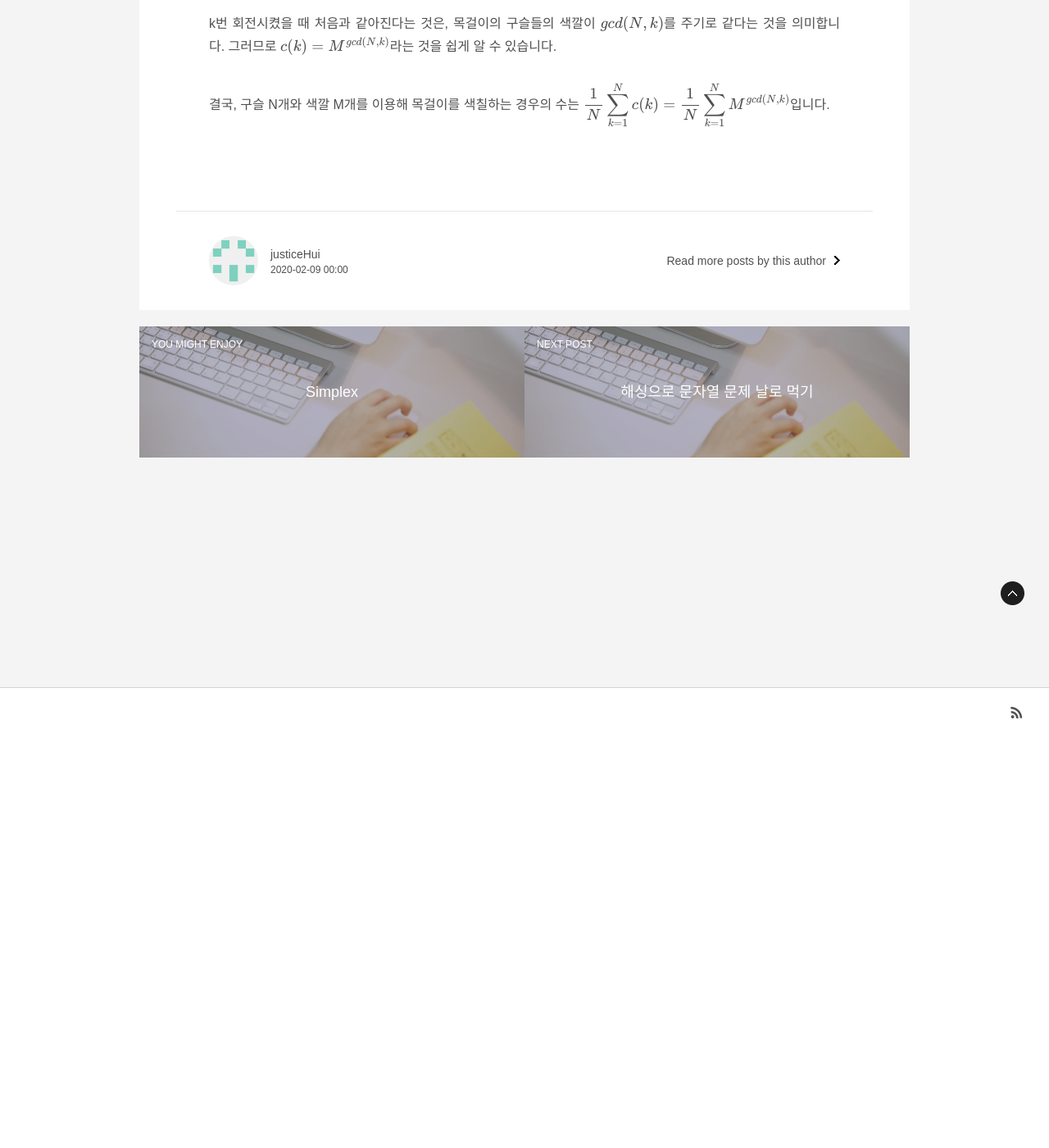
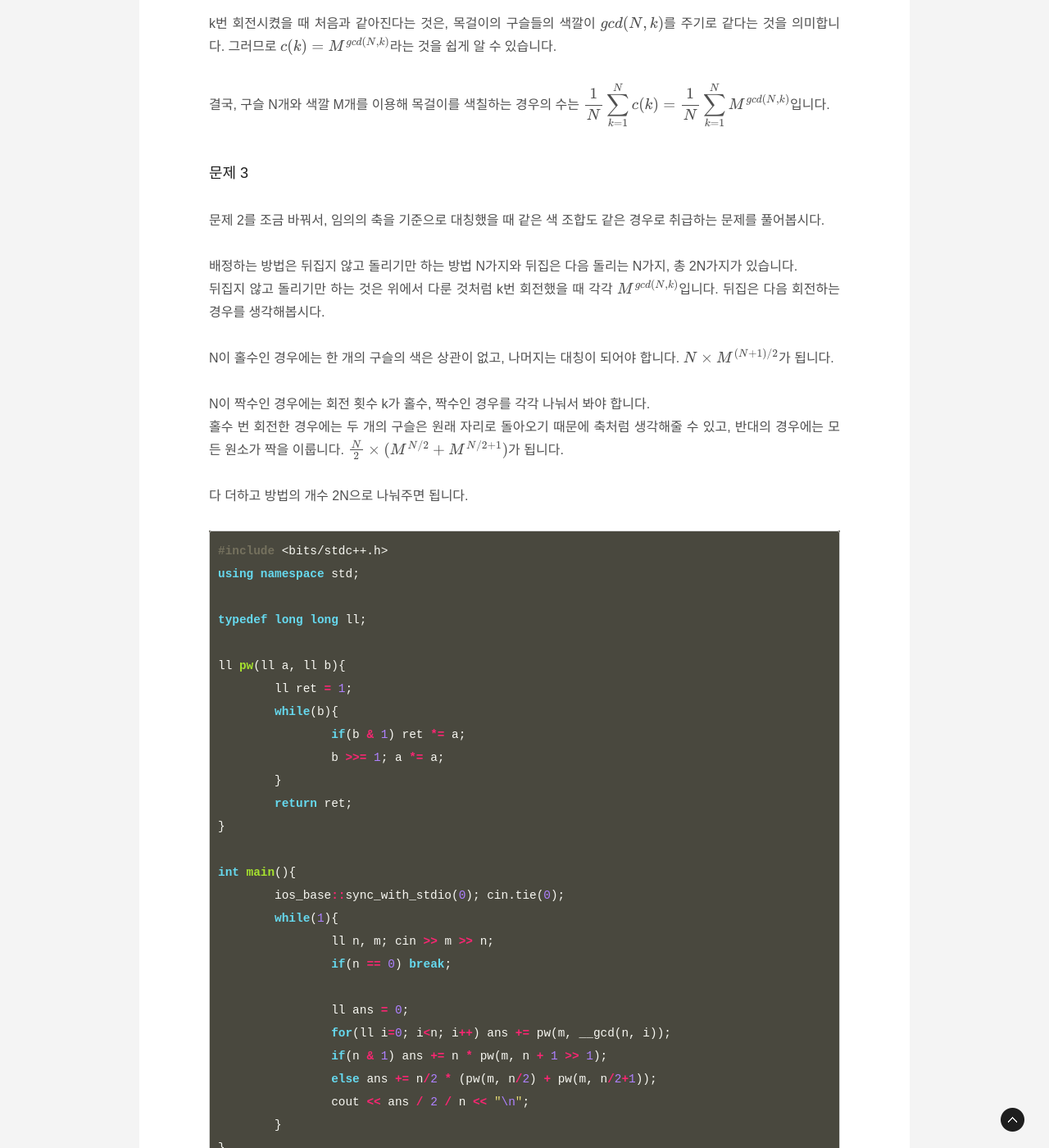
Before and after one commit to algoshitpo/algoshitpo.github.io, a Jekyll site: the page built from _posts/2020-02-09-burnside.md, in a window 1280 px wide and 1400 px high, scrolled down 3881 px. Shown: the whole window at 82% size. Built offline with Jekyll 4.4.1, drawn with Linux system fonts in a browser that asks for light colours; some web fonts are replaced; formulas are drawn with MathJax 3; before the commit the page ends 4739 px from its top, so only the background shows below that; some of the changed text lies outside the part shown.

Commit message:
week1. burnside lemma

````diff
--- a/_posts/2020-02-09-burnside.md
+++ b/_posts/2020-02-09-burnside.md
@@ -4,6 +4,7 @@ tutle: "번사이드 보조 정리"
 author: justiceHui
 date: 2020-02-09 00:00
 tags: [math]
+
 ---
 
 
@@ -24,7 +25,7 @@ tags: [math]
 
 ![](https://i.imgur.com/0LVTzcp.png)
 
-모든 경우를 다 구해보면 6가지인 것을 쉽게 알 수 있습니다.<br>N개의 구슬, M개의 색깔에서 답을 구하고 싶은데 N과 M이 크다면? 당연히 모든 경우를 다 볼 수가 없겠죠. 규칙을 찾던가, 아니면 공식을 찾아야합니다.
+모든 경우를 다 구해보면 6가지인 것을 쉽게 알 수 있습니다.<br>N개의 구슬, M개의 색깔에서 답을 구하고 싶은데 N과 M이 크다면? 당연히 모든 경우를 다 볼 수가 없겠죠. 규칙을 찾던가, 아니면 공식을 찾아야합니다.
 
 구슬이 4개, 색깔이 2개라면 목걸이의 구슬을 색칠하는 경우는 총 $2^4 = 16$입니다. 구슬이 4개라면 목걸이를 시계 방향으로 0번, 1번, 2번, 3번 회전시킬 수 있습니다. 16가지 경우를 회전 횟수에 따라 표로 작성해봅시다.
 
@@ -37,7 +38,7 @@ tags: [math]
 
 이렇게 보면 알 수 있는 점은, `RBBB / BRBB / BBRB / BBBR`은 회전시켰을 때 같고, 같은 이유로 `RRBB BRRB BBRR RBBR`과 `RBBB / BRBB / BBRB / BBBR`도 회전시켰을 때 같기 때문에 4로 나누어야 합니다.<br>또한 `RBRB / BRBR`도 같기 때문에 2로 나누어야 합니다.
 
-재미있는 아이디어를 하나 생각해봅시다.
+재미있는 아이디어를 하나 생각해봅시다.
 
 ### 아이디어
 
@@ -64,7 +65,7 @@ RRRR의 경우 1번, 2번, 3번 회전해도 처음과 같기 때문에 3번 추
 
 ### 공식
 
-서론에서 잠깐 언급한, $\displaystyle \frac {1}{n}\sum_{k=1}^{n} c(k)$ 식을 다시 봅시다.<br>$c(k)$는 k방법으로 배정했을 때 처음과 같은 경우라고 하면, 위에서 말한 목걸이 문제의 답을 구하는 것과 똑같아집니다. 목걸이 문제에서의 k방법은 **k번 회전**을 의미하겠죠.
+서론에서 잠깐 언급한, $\displaystyle \frac {1}{n}\sum_{k=1}^{n} c(k)$ 식을 다시 봅시다.<br>$c(k)$는 k방법으로 배정했을 때 처음과 같은 경우라고 하면, 위에서 말한 목걸이 문제의 답을 구하는 것과 똑같아집니다. 목걸이 문제에서의 k방법은 **k번 회전**을 의미하겠죠. 당연히 n은 배정하는 방법의 수를 의미합니다.
 
 ### 문제 2
 
@@ -73,3 +74,45 @@ RRRR의 경우 1번, 2번, 3번 회전해도 처음과 같기 때문에 3번 추
 k번 회전시켰을 때 처음과 같아진다는 것은, 목걸이의 구슬들의 색깔이 $gcd(N, k)$를 주기로 같다는 것을 의미합니다. 그러므로 $c(k) = M^{gcd(N, k)}$라는 것을 쉽게 알 수 있습니다.
 
 결국, 구슬 N개와 색깔 M개를 이용해 목걸이를 색칠하는 경우의 수는 $\displaystyle \frac {1}{N}\sum_{k=1}^{N} c(k) = \frac {1}{N} \sum _{k=1}^{N} M^{gcd(N, k)}$입니다.
+
+### 문제 3
+
+문제 2를 조금 바꿔서, 임의의 축을 기준으로 대칭했을 때 같은 색 조합도 같은 경우로 취급하는 문제를 풀어봅시다.
+
+배정하는 방법은 뒤집지 않고 돌리기만 하는 방법 N가지와 뒤집은 다음 돌리는 N가지, 총 2N가지가 있습니다.<br>뒤집지 않고 돌리기만 하는 것은 위에서 다룬 것처럼 k번 회전했을 때 각각 $M^{gcd(N, k)}$입니다. 뒤집은 다음 회전하는 경우를 생각해봅시다.
+
+N이 홀수인 경우에는 한 개의 구슬의 색은 상관이 없고, 나머지는 대칭이 되어야 합니다. $N \times M^{(N+1)/2}$가 됩니다.
+
+N이 짝수인 경우에는 회전 횟수 k가 홀수, 짝수인 경우를 각각 나눠서 봐야 합니다.<br>홀수 번 회전한 경우에는 두 개의 구슬은 원래 자리로 돌아오기 때문에 축처럼 생각해줄 수 있고, 반대의 경우에는 모든 원소가 짝을 이룹니다. $\frac {N}{2} \times (M^{N/2}+M^{N/2+1})$가 됩니다.
+
+다 더하고 방법의 개수 2N으로 나눠주면 됩니다.
+
+```cpp
+#include <bits/stdc++.h>
+using namespace std;
+
+typedef long long ll;
+
+ll pw(ll a, ll b){
+	ll ret = 1;
+	while(b){
+		if(b & 1) ret *= a;
+		b >>= 1; a *= a;
+	}
+	return ret;
+}
+
+int main(){
+	ios_base::sync_with_stdio(0); cin.tie(0);
+	while(1){
+		ll n, m; cin >> m >> n;
+		if(n == 0) break;
+
+		ll ans = 0;
+		for(ll i=0; i<n; i++) ans += pw(m, __gcd(n, i));
+		if(n & 1) ans += n * pw(m, n + 1 >> 1);
+		else ans += n/2 * (pw(m, n/2) + pw(m, n/2+1));
+		cout << ans / 2 / n << "\n";
+	}
+}
+```
````
